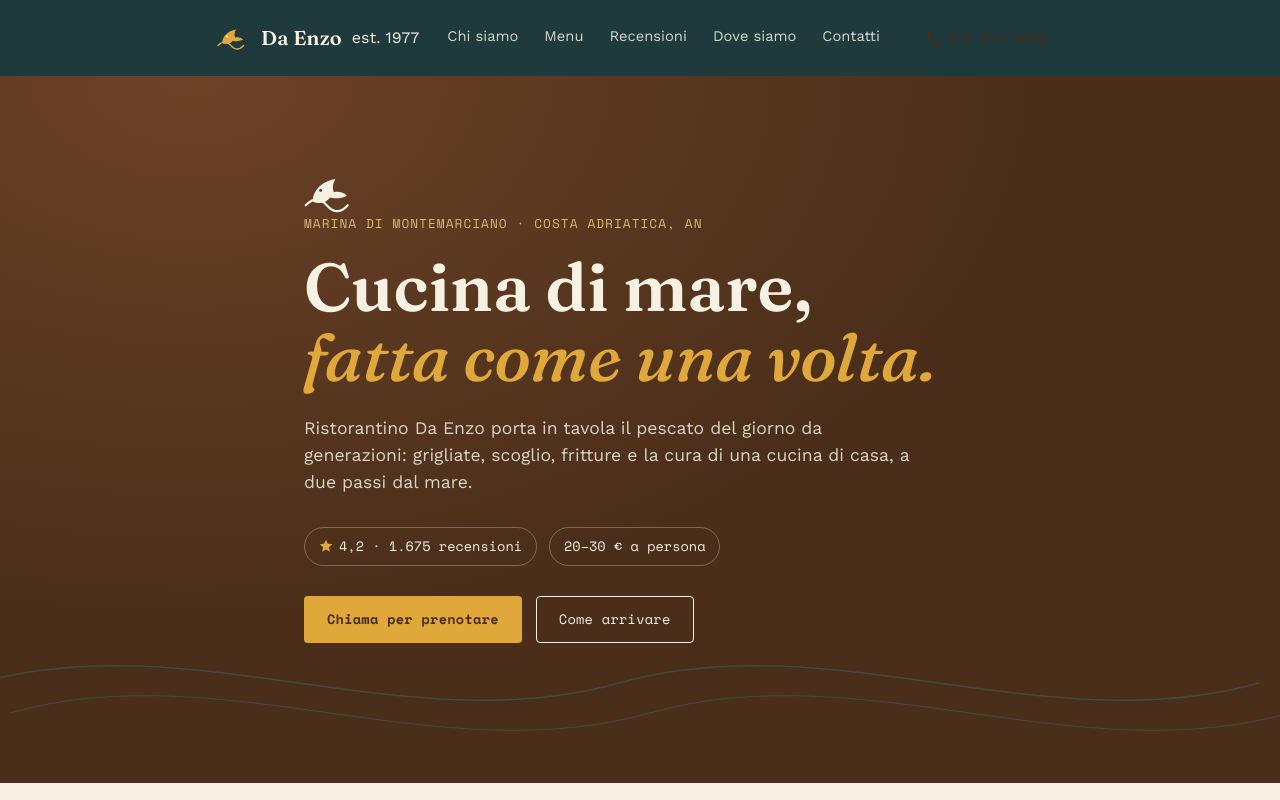
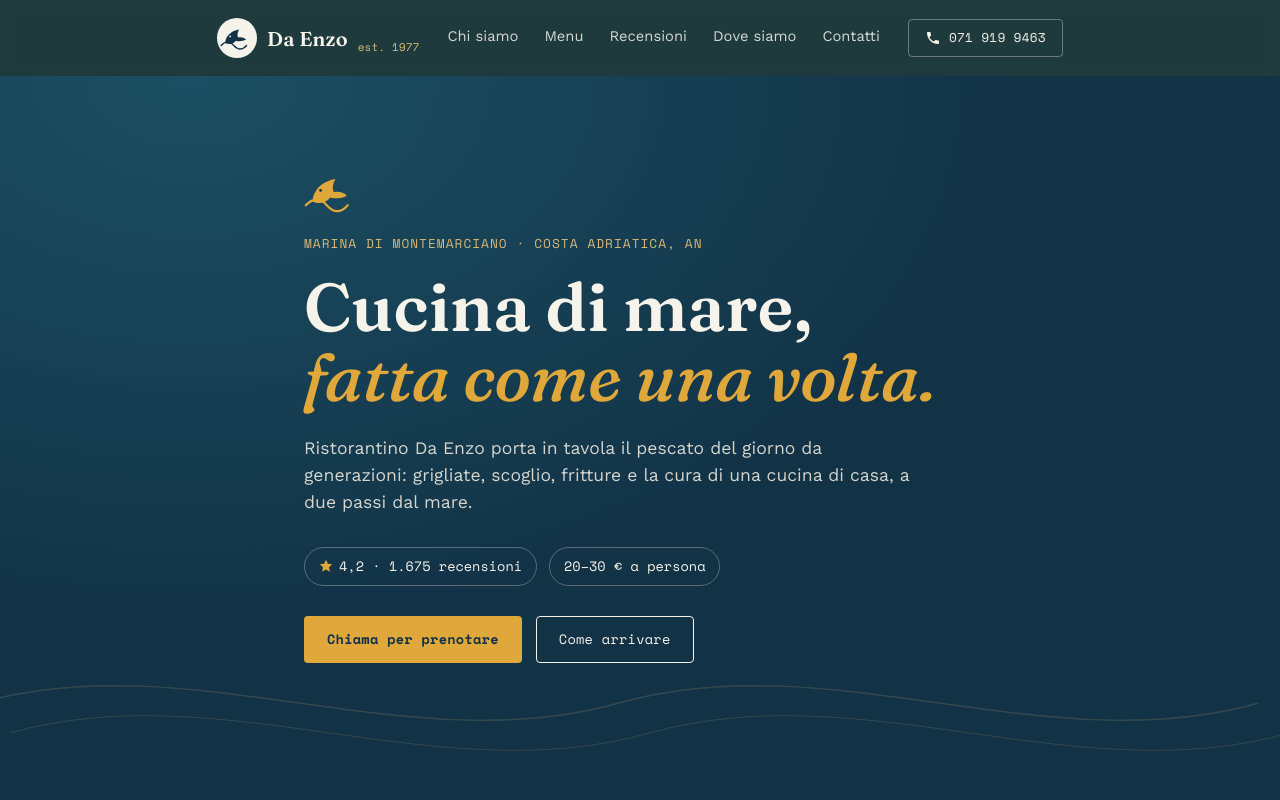
Before and after one commit to afattori/ristorante, a plain HTML site: page index.html in a window 1280 px wide. Shown: the top 800 px of the page. Drawn offline with nearby package versions, Linux system fonts and the light colour scheme.

Commit message:
Update color variables and styles in style.css

```diff
--- a/style.css
+++ b/style.css
@@ -7,16 +7,16 @@
    ========================================================= */
 
 :root {
-  --abyss: #4a2e1a;
-  --abyss-2: #6b4226;
-  --foam: #f7f1e4;
-  --paper: #fbf7ee;
+  --abyss: #123246;
+  --abyss-2: #1c4f63;
+  --foam: #f6f3ea;
+  --paper: #fdfaf1;
   --sand: #d8b778;
   --amber: #e0a83a;
-  --coral: #b4362b;
-  --sea: #3e7c8c;
-  --ink: #241608;
-  --ink-soft: #5c4630;
+  --coral: #c1342a;
+  --sea: #2f7b8c;
+  --ink: #142027;
+  --ink-soft: #4c5f68;
 
   --font-display: "Fraunces", serif;
   --font-body: "Work Sans", sans-serif;
@@ -122,7 +122,17 @@ a { color: inherit; }
   color: var(--foam);
   margin-right: auto;
 }
-.brand-mark { color: var(--amber); }
+.brand-mark {
+  display: inline-flex;
+  align-items: center;
+  justify-content: center;
+  width: 40px;
+  height: 40px;
+  border-radius: 50%;
+  background: var(--foam);
+  color: var(--abyss);
+  flex-shrink: 0;
+}
 .brand-name {
   font-family: var(--font-display);
   font-weight: 600;
@@ -130,6 +140,17 @@ a { color: inherit; }
   letter-spacing: 0.01em;
 }
 .brand-name.light { color: var(--foam); }
+.brand-est {
+  font-family: var(--font-mono);
+  font-size: 0.7rem;
+  color: var(--sand);
+  align-self: flex-end;
+  padding-bottom: 3px;
+  display: none;
+}
+@media (min-width: 480px) {
+  .brand-est { display: inline; }
+}
 
 .main-nav {
   display: flex;
@@ -155,7 +176,7 @@ a { color: inherit; }
 }
 .main-nav a:hover::after { transform: scaleX(1); }
 
-.header-call { color: var(--abyss); }
+.header-call { color: var(--foam); border-color: rgba(247, 241, 228, 0.35); }
 
 .nav-toggle {
   display: none;
@@ -184,8 +205,8 @@ a { color: inherit; }
 .hero-tide {
   position: absolute;
   inset: auto 0 0 0;
-  color: var(--sea);
-  opacity: 0.35;
+  color: var(--sand);
+  opacity: 0.18;
   height: 200px;
 }
 .hero-tide svg { width: 100%; height: 100%; }
@@ -202,6 +223,11 @@ a { color: inherit; }
 }
 
 .hero-inner { position: relative; max-width: 720px; }
+
+.hero-emblem {
+  color: var(--amber);
+  margin-bottom: 20px;
+}
 
 .eyebrow {
   font-family: var(--font-mono);
@@ -338,7 +364,7 @@ a { color: inherit; }
 
 .chalk-card {
   position: relative;
-  background: #3a2415;
+  background: #0e2b3a;
   border: 1px dashed rgba(220, 203, 160, 0.4);
   border-radius: var(--radius);
   padding: 32px 26px 26px;
```
